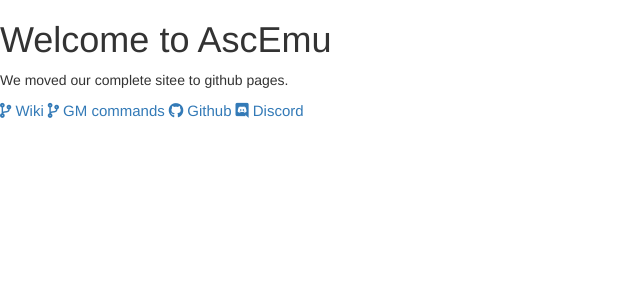
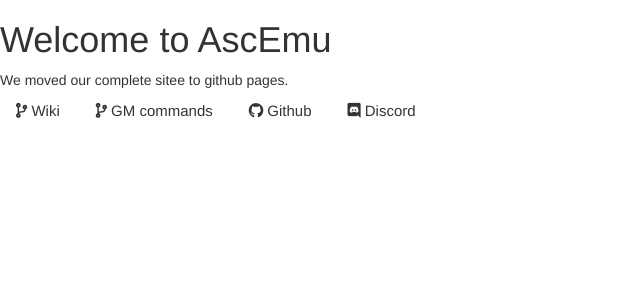
Before and after one commit to schnek/AEsite, a Jekyll site: the page built from index.md, in a window 1280 px wide. Shown: the top 300 px of the page, without its empty margins (0-640 px from the left). Built offline with Jekyll 4.4.1, drawn with Linux system fonts in a browser that asks for light colours; nearby versions of some CDN libraries; a script that is not in the unit is left out.

Commit message:
Update default.html

```diff
--- a/_layouts/default.html
+++ b/_layouts/default.html
@@ -18,6 +18,8 @@
 
     <style>
         .topnav a {
+          color: #333;
+          padding: 14px 16px;
           font-size: 15px;
         }
     </style>
```
